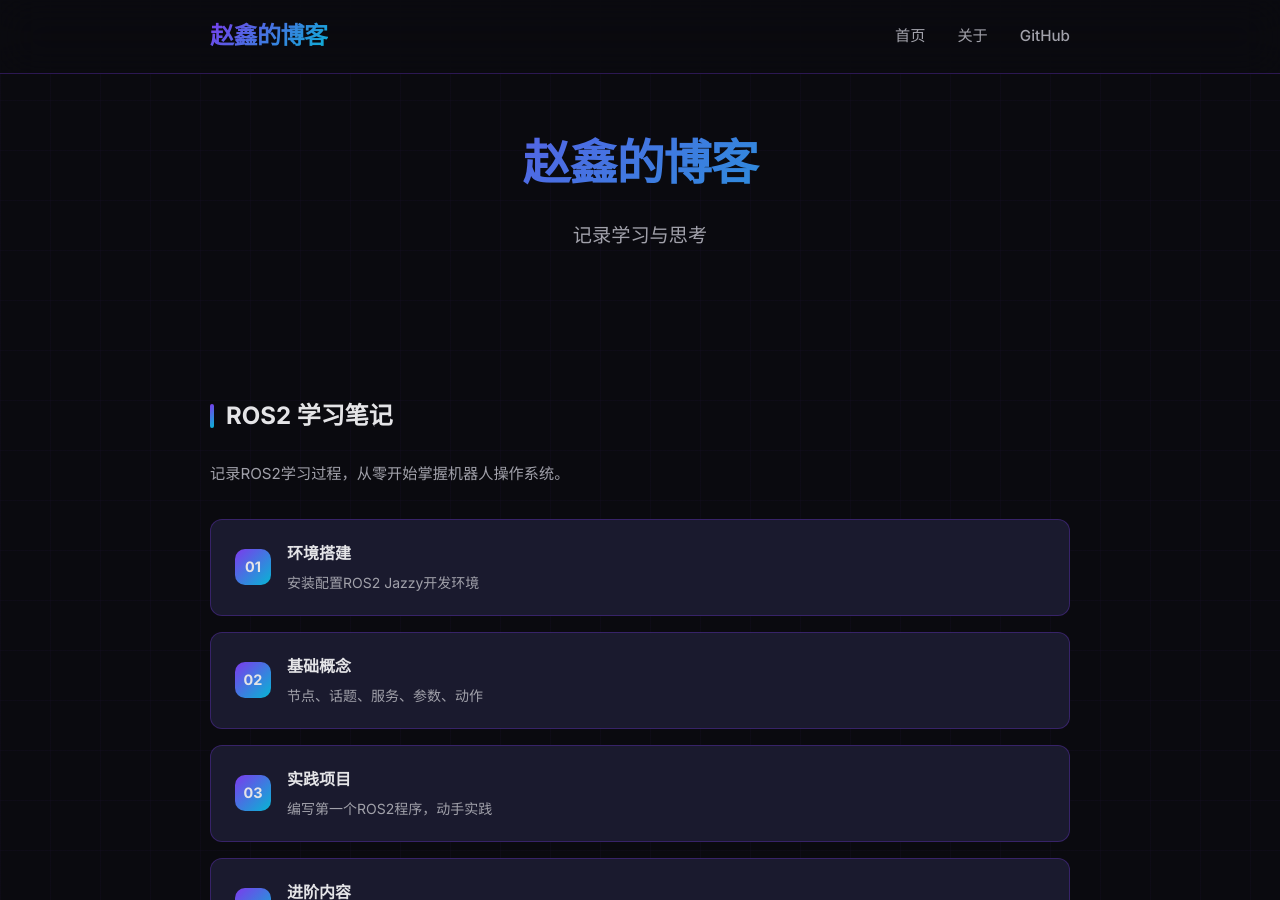
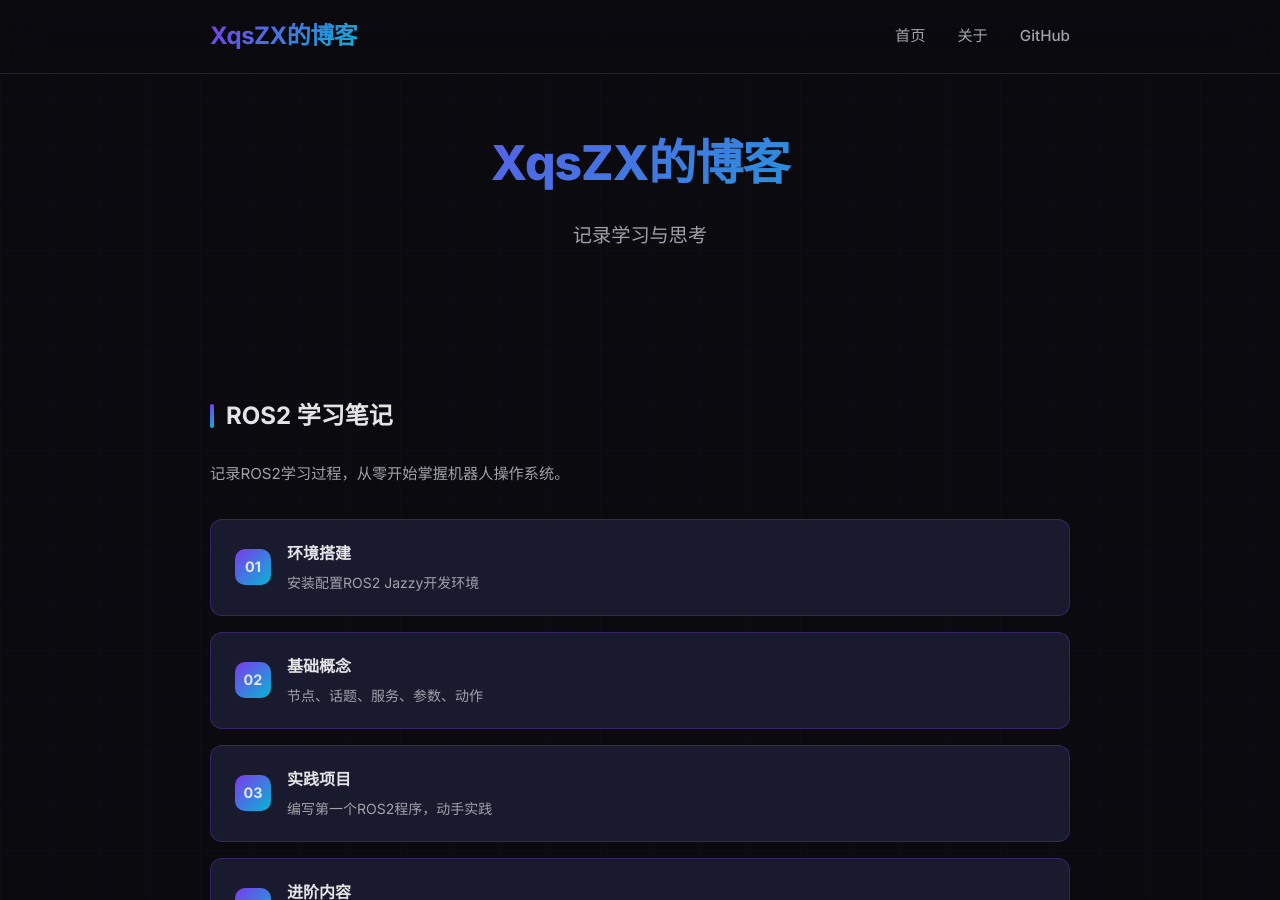
Before and after one commit to XqsZX/XqsZX.github.io, a Jekyll site: the page built from index.md, in a window 1280 px wide and 900 px high. Built offline with Jekyll 4.4.1, drawn with Linux system fonts in a browser that asks for light colours.

Commit message:
chore: 更新博客标题为XqsZX的博客

```diff
--- a/_config.yml
+++ b/_config.yml
@@ -1,4 +1,4 @@
-title: 赵鑫的博客
+title: XqsZX的博客
 description: 记录学习与思考
 author: XqsZX
 email: xin.zhao@email.com
--- a/index.md
+++ b/index.md
@@ -1,6 +1,6 @@
 ---
 layout: home
-title: 赵鑫的博客
+title: XqsZX的博客
 description: 记录学习与思考
 ---
 
```
